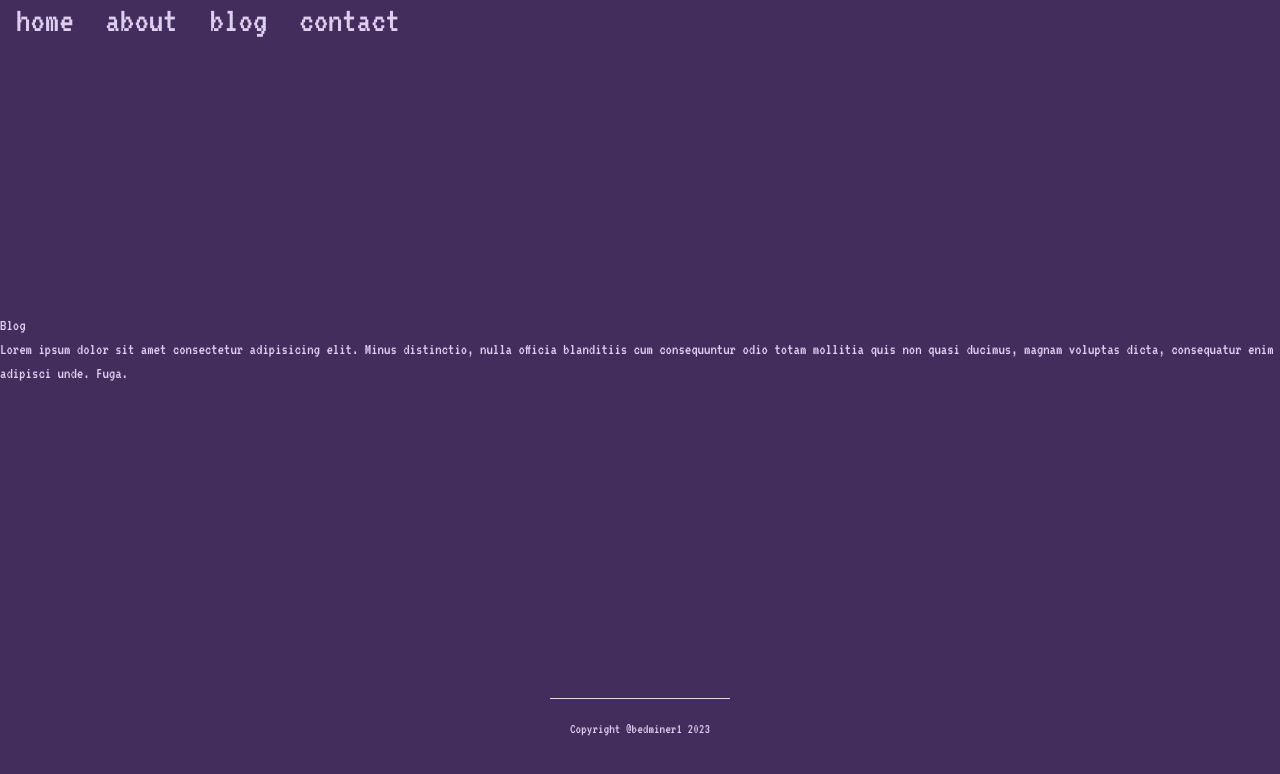
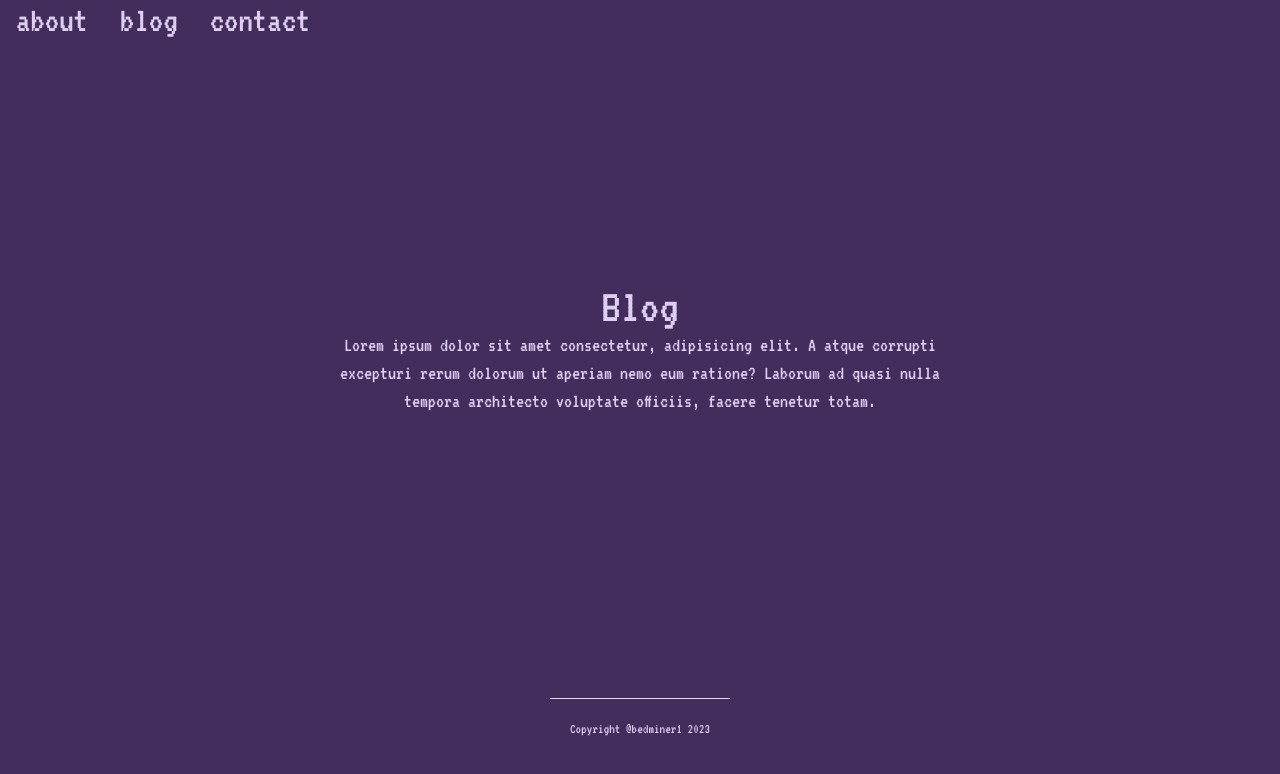
Before and after one commit to bedminer1/SVK_HOSTING_PT, a SvelteKit app in the folder my_app/: page /blog in a window 1280 px wide. Shown: the top 774 px of the page. Built offline with nearby package versions, Linux system fonts and the light colour scheme.

Commit message:
optional parameters landing page

```diff
--- a/my_app/src/routes/+layout.svelte
+++ b/my_app/src/routes/+layout.svelte
@@ -6,13 +6,14 @@
 	import Footer from '../lib/Footer.svelte';
 </script>
 
-<div class="flex flex-col items-center justify-center h-screen">
+<div class="flex flex-col items-center justify-center h-screen text-center">
 	<nav class="flex w-screen gap-8 px-4 text-4xl justify-right">
-		<a href="/">home</a>
 		<a href="/about">about</a>
 		<a href="blog">blog</a>
 		<a href="contact">contact</a>
 	</nav>
-	<slot />
+	<div class="flex justify-center h-full">
+		<slot />
+	</div>
 	<Footer />
 </div>
--- a/my_app/src/routes/+page.svelte
+++ b/my_app/src/routes/+page.svelte
@@ -2,7 +2,7 @@
 	import '../app.css';
 </script>
 
-<div class="flex flex-col justify-center w-1/2 h-screen align-items">
+<div class="flex flex-col items-center justify-center w-1/2 h-full">
 	<h2 class="text-5xl text-center">Home Page</h2>
 	<p class="text-xl text-center">Lorem ipsum dolor sit amet consectetur, adipisicing elit. A atque corrupti excepturi rerum dolorum ut aperiam nemo eum ratione? Laborum ad quasi nulla tempora architecto voluptate officiis, facere tenetur totam.</p>
 </div>
--- a/my_app/src/routes/about/+page.svelte
+++ b/my_app/src/routes/about/+page.svelte
@@ -1,4 +1,4 @@
-<div class="flex flex-col align-items justify-center h-screen">
-    <h2>About Us</h2>
-    <p>Lorem ipsum dolor sit amet consectetur adipisicing elit. Minus distinctio, nulla officia blanditiis cum consequuntur odio totam mollitia quis non quasi ducimus, magnam voluptas dicta, consequatur enim adipisci unde. Fuga.</p>
+<div class="flex flex-col justify-center w-1/2 h-full text-center align-items">
+	<h2 class="text-5xl text-center">About Us</h2>
+	<p class="text-xl text-center">Lorem ipsum dolor sit amet consectetur, adipisicing elit. A atque corrupti excepturi rerum dolorum ut aperiam nemo eum ratione? Laborum ad quasi nulla tempora architecto voluptate officiis, facere tenetur totam.</p>
 </div>
--- a/my_app/src/routes/blog/+page.svelte
+++ b/my_app/src/routes/blog/+page.svelte
@@ -1,4 +1,4 @@
-<div class="flex flex-col justify-center h-screen align-items">
-    <h2>Blog</h2>
-    <p>Lorem ipsum dolor sit amet consectetur adipisicing elit. Minus distinctio, nulla officia blanditiis cum consequuntur odio totam mollitia quis non quasi ducimus, magnam voluptas dicta, consequatur enim adipisci unde. Fuga.</p>
+<div class="flex flex-col justify-center w-1/2 h-full align-items">
+	<h2 class="text-5xl text-center">Blog</h2>
+	<p class="text-xl text-center">Lorem ipsum dolor sit amet consectetur, adipisicing elit. A atque corrupti excepturi rerum dolorum ut aperiam nemo eum ratione? Laborum ad quasi nulla tempora architecto voluptate officiis, facere tenetur totam.</p>
 </div>
--- a/my_app/src/routes/contact/+page.svelte
+++ b/my_app/src/routes/contact/+page.svelte
@@ -1,4 +1,4 @@
-<div class="flex flex-col justify-center h-screen align-items">
-    <h2 class="text-4xl">Contact Us</h2>
-    <p>Lorem ipsum dolor sit amet consectetur adipisicing elit. Minus distinctio, nulla officia blanditiis cum consequuntur odio totam mollitia quis non quasi ducimus, magnam voluptas dicta, consequatur enim adipisci unde. Fuga.</p>
+<div class="flex flex-col justify-center w-1/2 h-full text-center align-items">
+	<h2 class="text-5xl text-center">Contact Us</h2>
+	<p class="text-xl text-center">Lorem ipsum dolor sit amet consectetur, adipisicing elit. A atque corrupti excepturi rerum dolorum ut aperiam nemo eum ratione? Laborum ad quasi nulla tempora architecto voluptate officiis, facere tenetur totam.</p>
 </div>
--- /dev/null
+++ b/my_app/src/routes/docs/[...slug]/+page.svelte
@@ -0,0 +1,14 @@
+<script>
+    import { page } from '$app/stores'
+    console.log($page.params.slug)
+    const slugArr = $page.params.slug.split('/')
+    console.log(slugArr)
+</script>
+
+<div>
+    {#if slugArr.length === 1}
+    <h1>Viewing docs for feature: {slugArr[0]}</h1>
+    {:else if slugArr.length === 2}
+    <h1>Viewing docs for feature: {slugArr[0]}; with concept {slugArr[1]}</h1>
+    {/if}
+</div>
--- /dev/null
+++ b/my_app/src/routes/marketing/[[lang]]/+page.svelte
@@ -0,0 +1,21 @@
+<!-- lesson on optional parameters,
+usually used for languages (with a default
+lanugage eg english) -->
+
+<script>
+    import { page } from '$app/stores'
+
+    const greetings = {
+        en: 'Hello!',
+        kr: '안녕!',
+        cn: '你好！',
+    }
+
+    // set default to en
+    const { lang = 'en' } = $page.params
+    const greeting = greetings[lang]
+</script>
+
+<div class="flex items-center h-full">
+    <h1 class="text-4xl">{greeting}</h1>
+</div>
```
